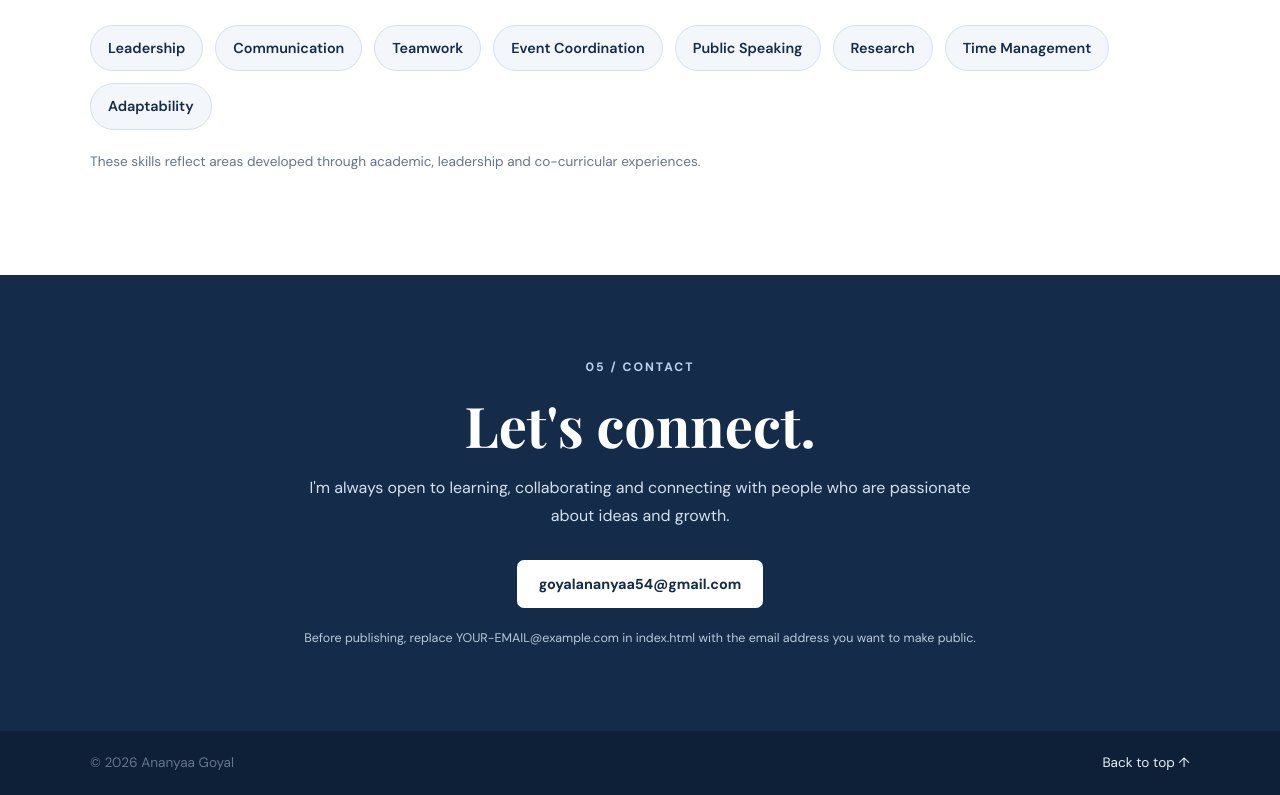
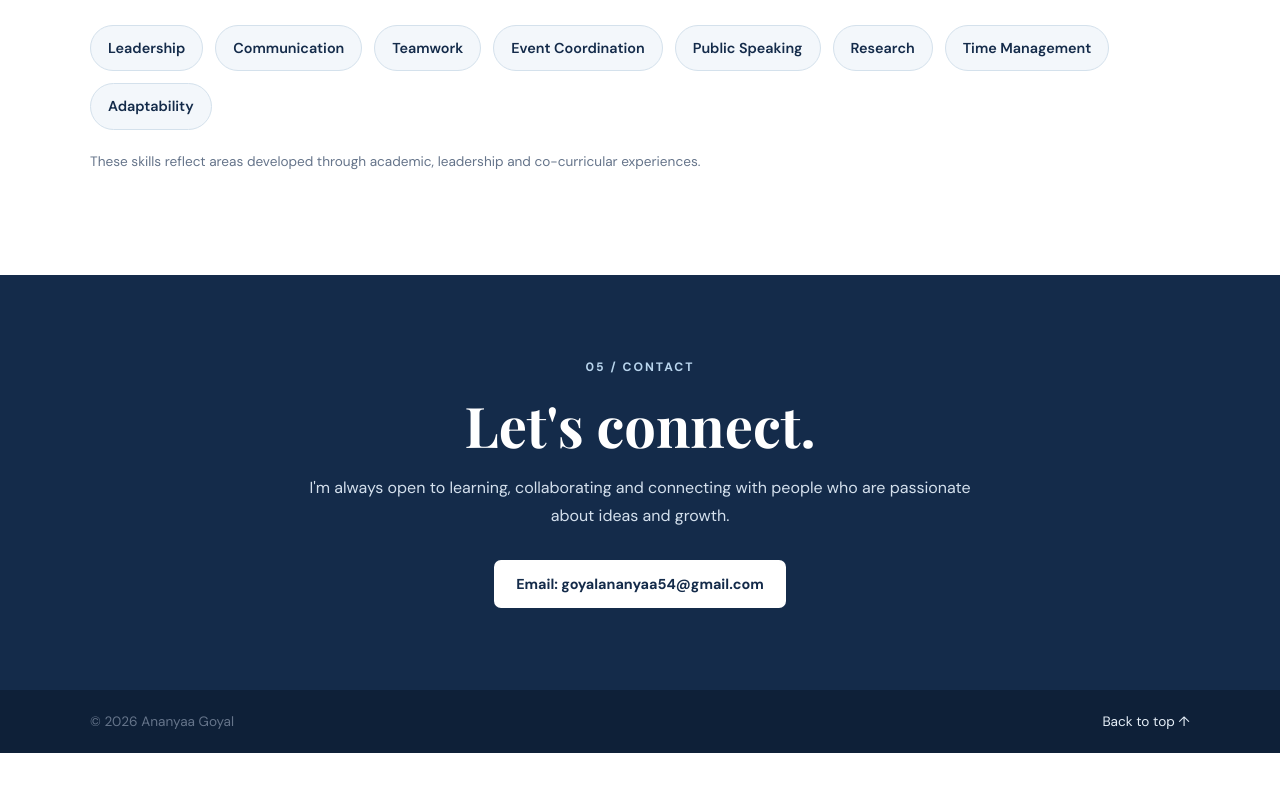
Before and after one commit to goyalananyaa54-tech/resume-website, a plain HTML site: page index.html in a window 1280 px wide. Shown: the part 2792-3587 px from the top of the page. After the commit the page ends 3545 px from the top, so only its background shows below. Drawn offline with nearby package versions, Linux system fonts and the light colour scheme.

Commit message:
Update index.html

```diff
--- a/index.html
+++ b/index.html
@@ -134,12 +134,11 @@
     <p class="eyebrow">05 / CONTACT</p>
     <h2>Let's connect.</h2>
     <p>I'm always open to learning, collaborating and connecting with people who are passionate about ideas and growth.</p>
-        <!-- Replace the placeholder below with your preferred public email address before publishing. -->
+
     <a class="button button-light"
        href="mailto:goyalananyaa54@gmail.com">
-   goyalananyaa54@gmail.com
+       Email: goyalananyaa54@gmail.com
     </a>
-        <p class="contact-note">Before publishing, replace YOUR-EMAIL@example.com in index.html with the email address you want to make public.</p>
   </div>
 </section>
   </main>
```
Lines whose indentation alone changed are shown as unchanged.
